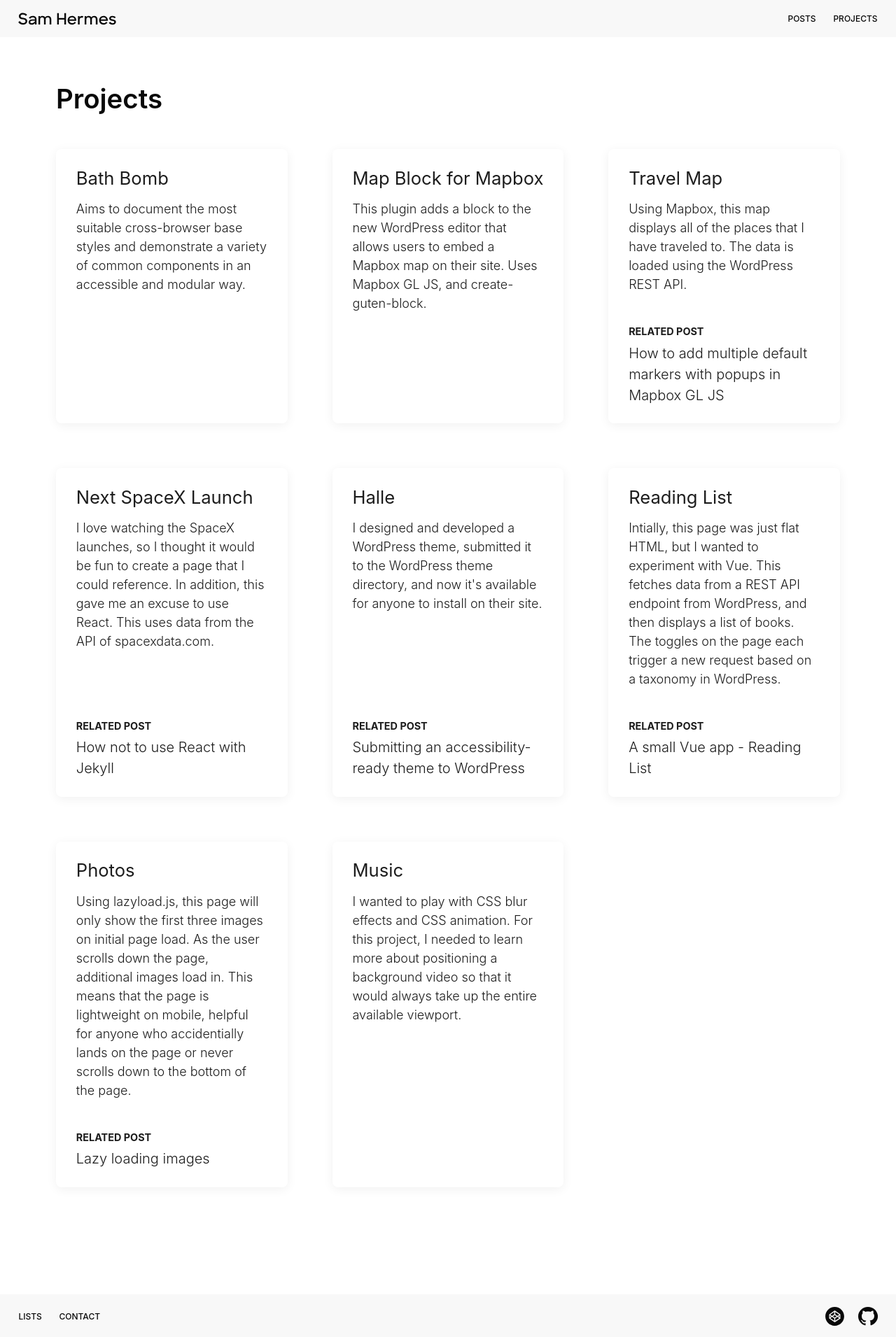
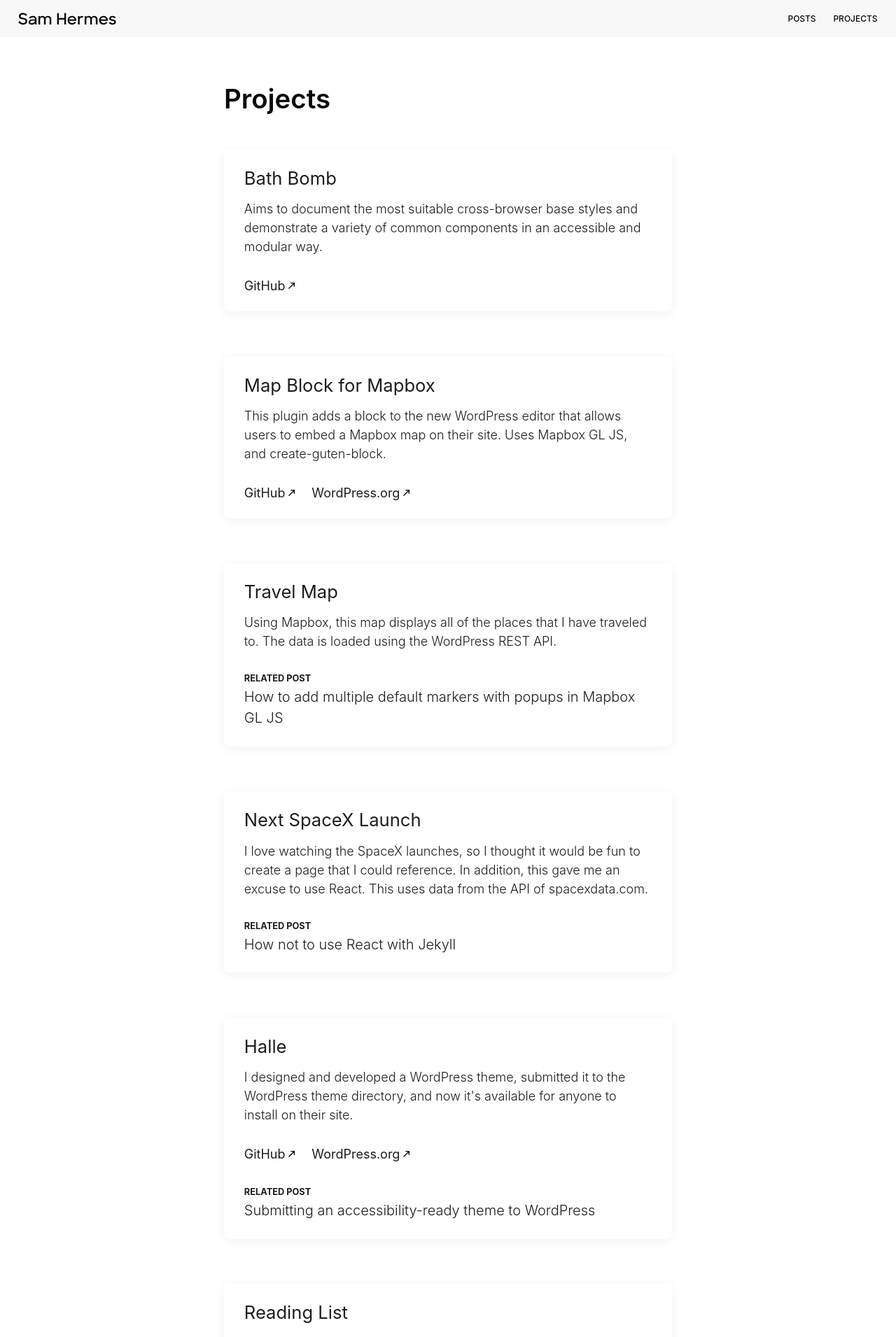
Before and after one commit to samhermes/samhermes.github.io, a Jekyll site: the page built from projects.md, in a window 1280 px wide. Shown: the top 1911 px of the page at 70% size. Built offline with Jekyll 4.4.1, drawn with Linux system fonts in a browser that asks for light colours.

Commit message:
Use single column for project page, add links

```diff
--- a/_projects/bath-bomb.markdown
+++ b/_projects/bath-bomb.markdown
@@ -5,4 +5,7 @@
 label: Front end framework
 description: Aims to document the most suitable cross-browser base styles and demonstrate a variety of common components in an accessible and modular way.
 permalink: https://github.com/samhermes/bathbomb
+links:
+ - title: GitHub
+   link: https://github.com/samhermes/bathbomb
 ---
--- a/_projects/halle.markdown
+++ b/_projects/halle.markdown
@@ -7,4 +7,9 @@
 permalink: /halle
 related_post: Submitting an accessibility-ready theme to WordPress
 related_post_slug: submitting-accessibility-ready-theme-wordpress
+links:
+ - title: GitHub
+   link: https://github.com/samhermes/halle
+ - title: WordPress.org
+   link: https://wordpress.org/themes/halle/
 ---
--- a/_projects/mapbox-block-gutenberg.markdown
+++ b/_projects/mapbox-block-gutenberg.markdown
@@ -5,4 +5,9 @@
 label: WordPress plugin
 description: This plugin adds a block to the new WordPress editor that allows users to embed a Mapbox map on their site. Uses Mapbox GL JS, and create-guten-block.
 permalink: https://wordpress.org/plugins/map-block-for-mapbox/
+links:
+ - title: GitHub
+   link: https://github.com/samhermes/map-block-mapbox
+ - title: WordPress.org
+   link: https://wordpress.org/plugins/map-block-for-mapbox/
 ---
--- a/_sass/_projects.scss
+++ b/_sass/_projects.scss
@@ -12,41 +12,66 @@
 
 .page.projects {
     .post-list {
-        max-width: 70em;
-
-        ul {
+        > ul {
             display: grid;
             grid-gap: 2.5em;
-            grid-template-columns: repeat(auto-fill, minmax(20em, 1fr));
 
             @media screen and (min-width: 45em) {
                 grid-gap: 4em;
             }
 
-            li {
+            > li {
                 padding: 1.6em 1.8em;
                 margin: 0;
                 border-radius: 0.5em;
                 box-shadow: 0 3px 15px rgba(0, 0, 0, 0.06);
                 display: flex;
                 flex-direction: column;
+
+                *:last-child {
+                    margin-bottom: 0;
+                }
             }
         }
 
         .project-description {
             font-size: 1.125rem;
-            margin-bottom: 2.5em;
+            margin-bottom: 2rem;
+        }
+
+        .project-links {
+            display: flex;
+            flex-wrap: wrap;
+            margin-bottom: 2.25rem;
+        }
+
+        .project-link {
+            margin: 0 1.5rem 0 0;
+            font-size: 1.125rem;
+            font-weight: 400;
 
             &:last-child {
-                margin-bottom: 0.2em;
+                margin-right: 0;
+            }
+
+            a::after {
+                content: "";
+                display: inline-block;
+                width: 0.5em;
+                height: 0.5em;
+                background: url("/img/out.svg") no-repeat;
+                background-size: contain;
+                vertical-align: middle;
+                margin-top: -0.2rem;
+                margin-left: 0.3rem;
             }
         }
 
         .related-post-heading {
             text-transform: uppercase;
             font-weight: 700;
-            font-size: 0.9rem;
-            margin: auto 0 0.5em;
+            font-size: 0.8rem;
+            margin: auto 0 0.3em;
         }
 
         .related-post-title {
--- a/projects.md
+++ b/projects.md
@@ -11,9 +11,20 @@
 	    <li>
 	      <h2><a class="post-link" href="{{ project.permalink | prepend: site.baseurl }}">{{ project.title }}</a></h2>
       	<p class="project-description">{{ project.description }}</p>
+
+				{% if project.links %}
+				<ul class="project-links">
+					{% for link in project.links %}
+						<li class="project-link"><a href="{{ link.link }}">{{ link.title }}</a></li>
+					{% endfor %}
+				</ul>
+      	{% endif %}
+
       	{% if project.related_post %}
-      	<h3 class="related-post-heading">Related Post</h3>
-      	<p class="related-post-title"><a href="/posts/{{ project.related_post_slug }}">{{ project.related_post }}</a></p>
+				<div class="project-related-post">
+					<h3 class="related-post-heading">Related Post</h3>
+					<p class="related-post-title"><a href="/posts/{{ project.related_post_slug }}">{{ project.related_post }}</a></p>
+				</div>
       	{% endif %}
 	    </li>
 	  {% endfor %}
```
